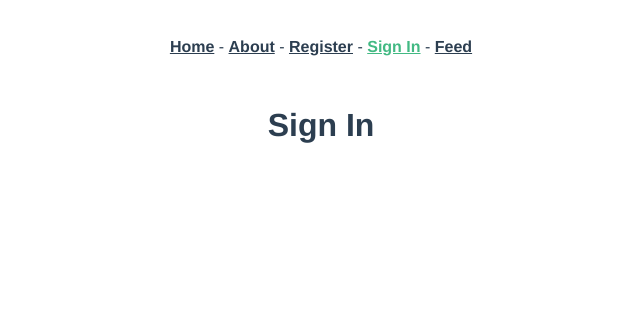
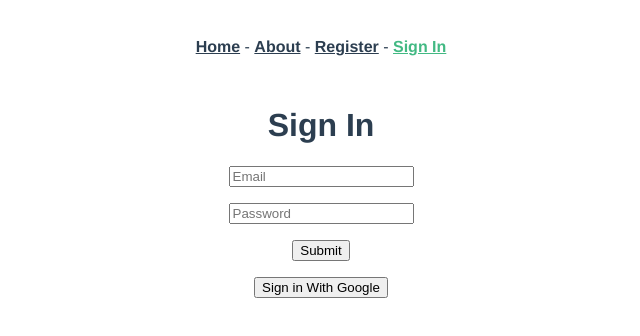
Before and after one commit to matthewslape/Book-Database-Webapp, a Vue app: page /sign-in in a window 1280 px wide. Shown: the top 336 px of the page, without its empty margins (319-959 px from the left). Built offline with nearby package versions, Linux system fonts and the light colour scheme; no server answers.

Commit message:
backend signin, register, signout

```diff
--- a/src/App.vue
+++ b/src/App.vue
@@ -3,11 +3,53 @@
     <router-link to="/">Home</router-link> -
     <router-link to="/about">About</router-link> -
     <router-link to="/register">Register</router-link> -
-    <router-link to="/sign-in">Sign In</router-link> -
-    <router-link to="/feed">Feed</router-link>
+    <router-link to="/sign-in">Sign In</router-link>
+    <button @click="handleSignOut" v-if="isLoggedIn">Sign Out</button>
   </div>
   <router-view />
 </template>
+
+<script setup>
+import { onMounted, ref } from "vue";
+import firebase from "firebase/app";
+import { useRouter } from "vue-router"; //import router
+const router = useRouter();
+const isLoggedIn = ref(false);
+
+/*let auth;
+onMounted(() => {
+  auth = getAuth();
+  onAuthStateChanged(auth, (user) => {
+    if (user) {
+
+    } else {
+      isLoggedIn.value = false;
+    }
+});*/
+onMounted(() => {
+  firebase.auth().onAuthStateChanged((user) => {
+    if (user) {
+      isLoggedIn.value = true;
+    } else {
+      isLoggedIn.value = false;
+    }
+  });
+});
+
+const handleSignOut = () => {
+  firebase
+    .auth()
+    .signOut()
+    .then(() => {
+      console.log("sign out successfull");
+      router.push("/");
+    })
+    .catch((error) => {
+      console.log(error.code);
+      console.log("error in sign out");
+    });
+};
+</script>
 
 <style>
 #app {
--- a/src/views/Home.vue
+++ b/src/views/Home.vue
@@ -1,4 +1,3 @@
 <template>
-  <div class="home">
-  </div>
+  <div class="home"></div>
 </template>
--- a/src/views/Register.vue
+++ b/src/views/Register.vue
@@ -1,7 +1,7 @@
 <template>
   <div class="register">
     <h1>Register</h1>
-    <p><input type="text" placeholder="Email" v-model="email" /></p>
+    <p><input type="email" placeholder="Email" v-model="email" /></p>
     <p><input type="password" placeholder="Password" v-model="password" /></p>
     <p><button @click="register">Submit</button></p>
     <p><button @click="signInWithGoogle">Sign in With Google</button></p>
@@ -10,24 +10,25 @@
 
 <script setup>
 import { ref } from "vue";
-import { getAuth, createUserWithEmailAndPassword } from "firebase/auth";
+import firebase from "firebase";
 import { useRouter } from "vue-router";
 const email = ref("");
 const password = ref("");
 const router = useRouter();
 
 const register = () => {
-  createUserWithEmailAndPassword(getAuth(), email.value, password.value)
-  //STUCK HERE, DATA ERROR
-
-
-    .then((data) => {
-      console.log("Successfully Registered!");
+  firebase
+    .auth()
+    .createUserWithEmailAndPassword(email.value, password.value)
+    .then((userCredential) => {
+      // Signed in
+      var user = userCredential.user;
+      console.log("success");
       router.push("/feed");
     })
     .catch((error) => {
-      console.log(error.code);
-      alert(error.message);
+      var errorCode = error.code;
+      var errorMessage = error.message;
     });
 };
 
--- a/src/views/SignIn.vue
+++ b/src/views/SignIn.vue
@@ -1,5 +1,50 @@
 <template>
-    <div class="singIn">
-      <h1>Sign In</h1>
-    </div>
-  </template>
+  <div class="register">
+    <h1>Sign In</h1>
+    <p><input type="email" placeholder="Email" v-model="email" /></p>
+    <p><input type="password" placeholder="Password" v-model="password" /></p>
+    <p v-if="errMsg">{{ errMsg }}</p>
+    <p><button @click="signIn">Submit</button></p>
+    <p><button @click="signInWithGoogle">Sign in With Google</button></p>
+  </div>
+</template>
+
+<script setup>
+import { ref } from "vue";
+import firebase from "firebase";
+import { useRouter } from "vue-router";
+
+const email = ref("");
+const password = ref("");
+const errMsg = ref("");
+const router = useRouter();
+
+const signIn = () => {
+  firebase
+    .auth()
+    .signInWithEmailAndPassword(email.value, password.value)
+    .then((userCredential) => {
+      // Signed in
+      var user = userCredential.user;
+      console.log("success");
+      router.push("/feed");
+    })
+    .catch((error) => {
+      switch (error.code) {
+        case "auth/invalid-email":
+          errMsg.value = "Invalid email";
+          break;
+        case "auth/user-not-found":
+          errMsg.value = "No account with that email is found";
+          break;
+        case "auth/wrong-password":
+          errMsg.value = "Incorrect Password";
+          break;
+        default:
+          errMsg.value = "Email or password was incorrect";
+      }
+    });
+};
+
+const signInWithGoogle = () => {};
+</script>
```
Also changed, not shown: .eslintrc.js.
